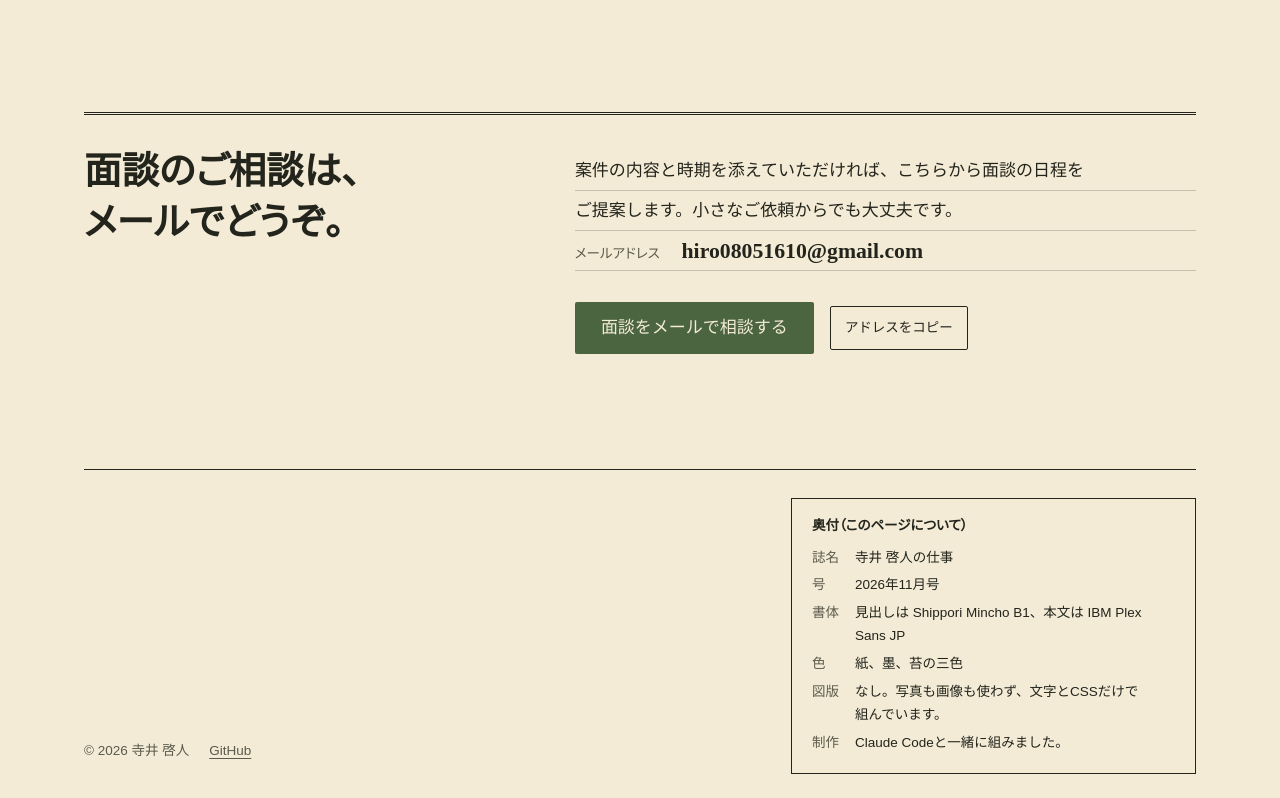
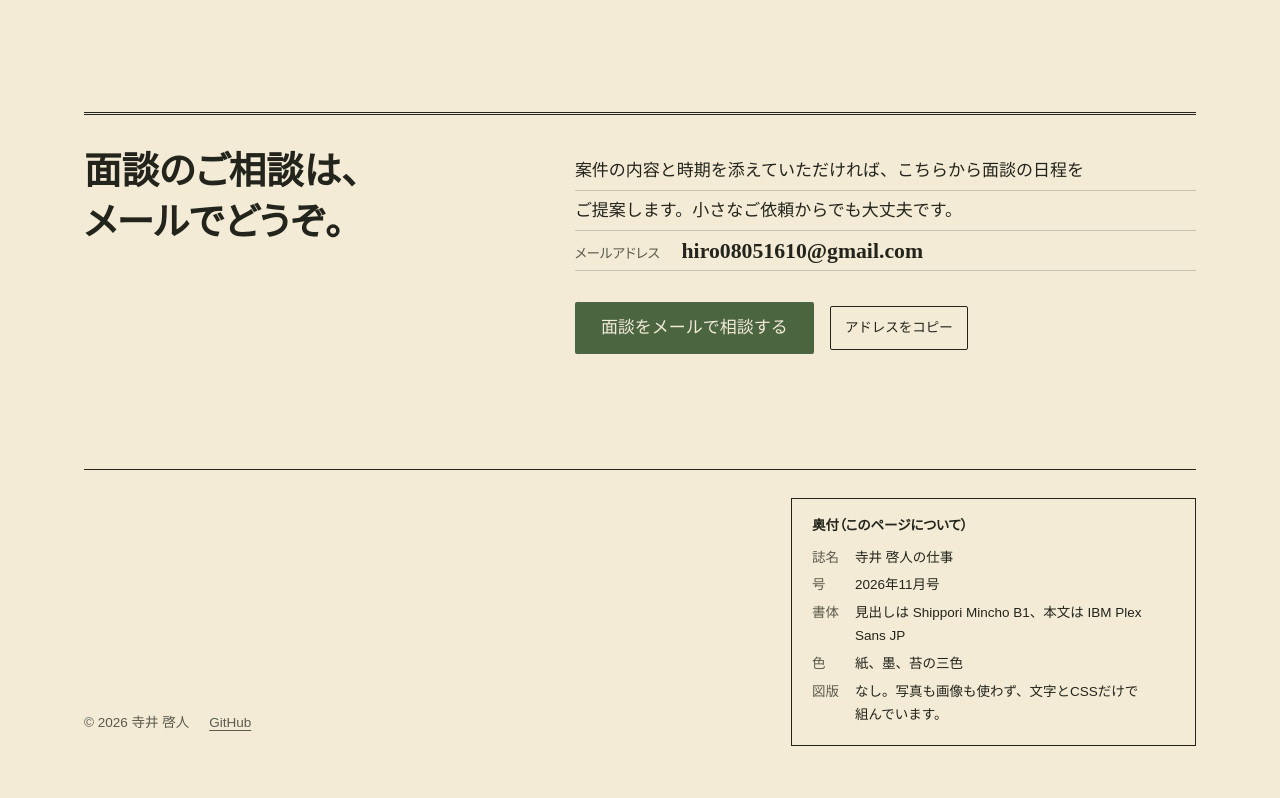
Before and after one commit to Hiroto-Terai/portfolio, a plain HTML site: page index.html in a window 1280 px wide. Shown: the part 5636-6434 px from the top of the page. Drawn offline with Linux system fonts and the light colour scheme; a web font is replaced by a local one.

Commit message:
奥付から「Claude Codeと一緒に組みました」の行を消す
Co-Authored-By: Claude Opus 5.5 <noreply@anthropic.com>

```diff
--- a/index.html
+++ b/index.html
@@ -798,8 +798,6 @@ html[data-lang="en"] .steps li::before { content: counter(step); }
         <dd><span data-l="ja">紙、墨、苔の三色</span><span data-l="en">Paper, ink and moss</span></dd>
         <dt><span data-l="ja">図版</span><span data-l="en">Images</span></dt>
         <dd><span data-l="ja">なし。写真も画像も使わず、文字とCSSだけで組んでいます。</span><span data-l="en">None. No photos or images, only type and CSS.</span></dd>
-        <dt><span data-l="ja">制作</span><span data-l="en">Made with</span></dt>
-        <dd><span data-l="ja">Claude Codeと一緒に組みました。</span><span data-l="en">Set with Claude Code.</span></dd>
       </dl>
     </section>
   </div>
```
